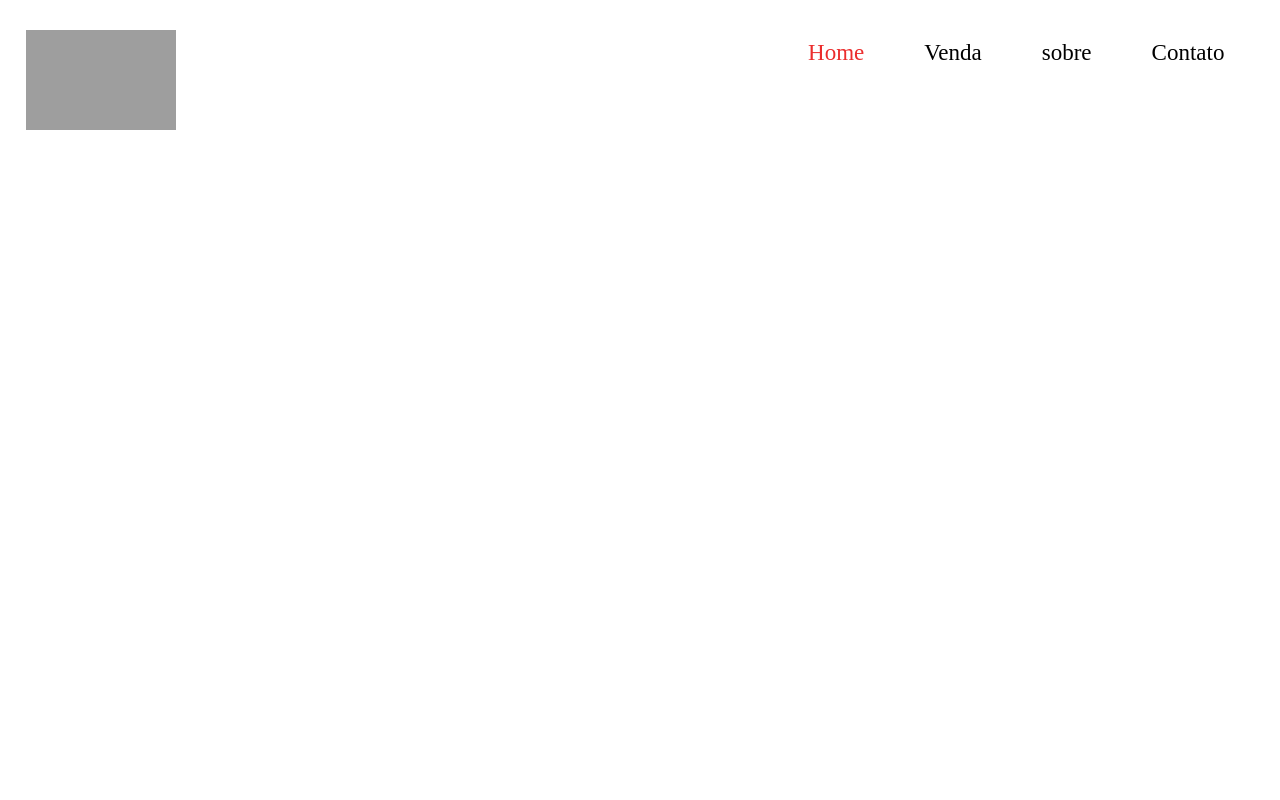
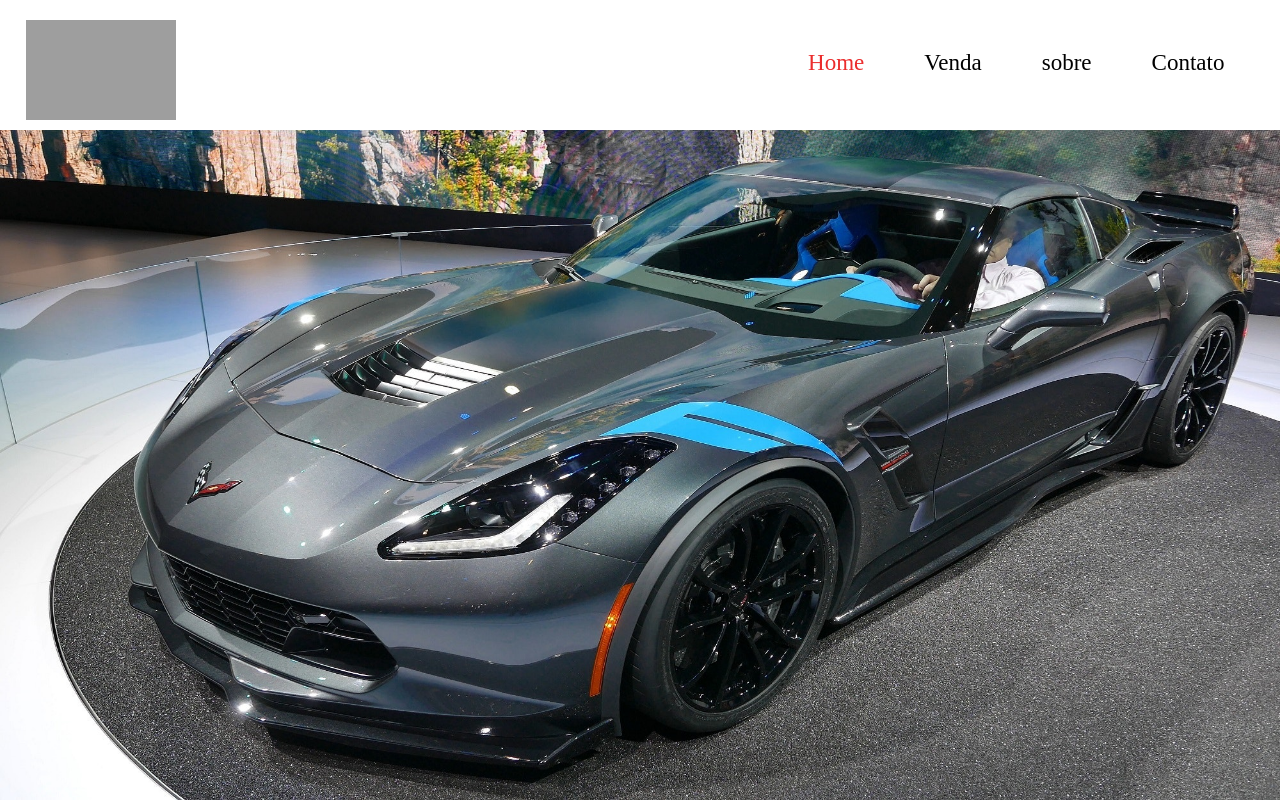
Before and after one commit to pkbceira03/projeto_05, a plain HTML site: page index.html in a window 1280 px wide. Drawn offline with Linux system fonts and the light colour scheme; grey boxes are pictures that could not be loaded.

Commit message:
começando o banner

```diff
--- a/index.html
+++ b/index.html
@@ -22,7 +22,12 @@
                     <li><a href="">Contato</a></li>
                 </ul>
             </nav><!--desktop-->
+            <div class="clear"></div><!--clear-->
         </div><!--container-->
     </header>
+
+    <section class="banner">
+
+    </section><!--banner-->
 </body>
 </html>
--- a/src/css/styles.css
+++ b/src/css/styles.css
@@ -19,7 +19,8 @@ html, body{
 }
 
 header{
-    padding: 30px 2%;
+    padding: 20px 2% 35px 2%;
+    height: 130px;
 }
 
 .logo{
@@ -34,7 +35,7 @@ header{
 header nav.desktop{
     float: right;
     position: relative;
-    top: 10px;
+    top: 30px;
 }
 
 header nav.desktop ul{
@@ -50,3 +51,15 @@ header nav.desktop a{
     color: black;
     text-decoration: none;
 }
+
+section.banner{
+    width: 100%;
+    height: calc(100vh - 130px);
+    min-height: 600px;
+    max-height: 800px;
+    /* background: black; */
+    background-image: url(../images/car1.jpg);
+    background-size: 100% 100%;
+    /* background-position: right bottom; */
+    background-repeat: no-repeat;
+}
```
